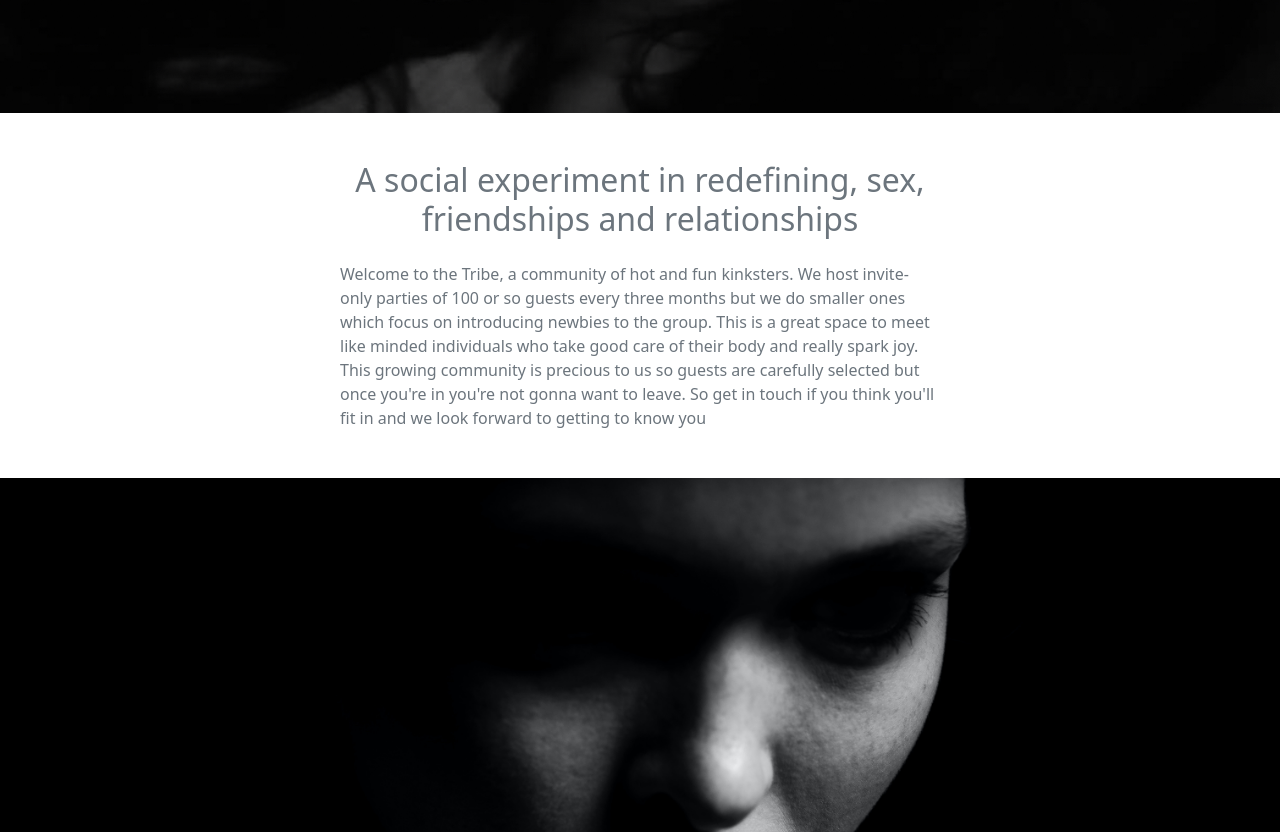
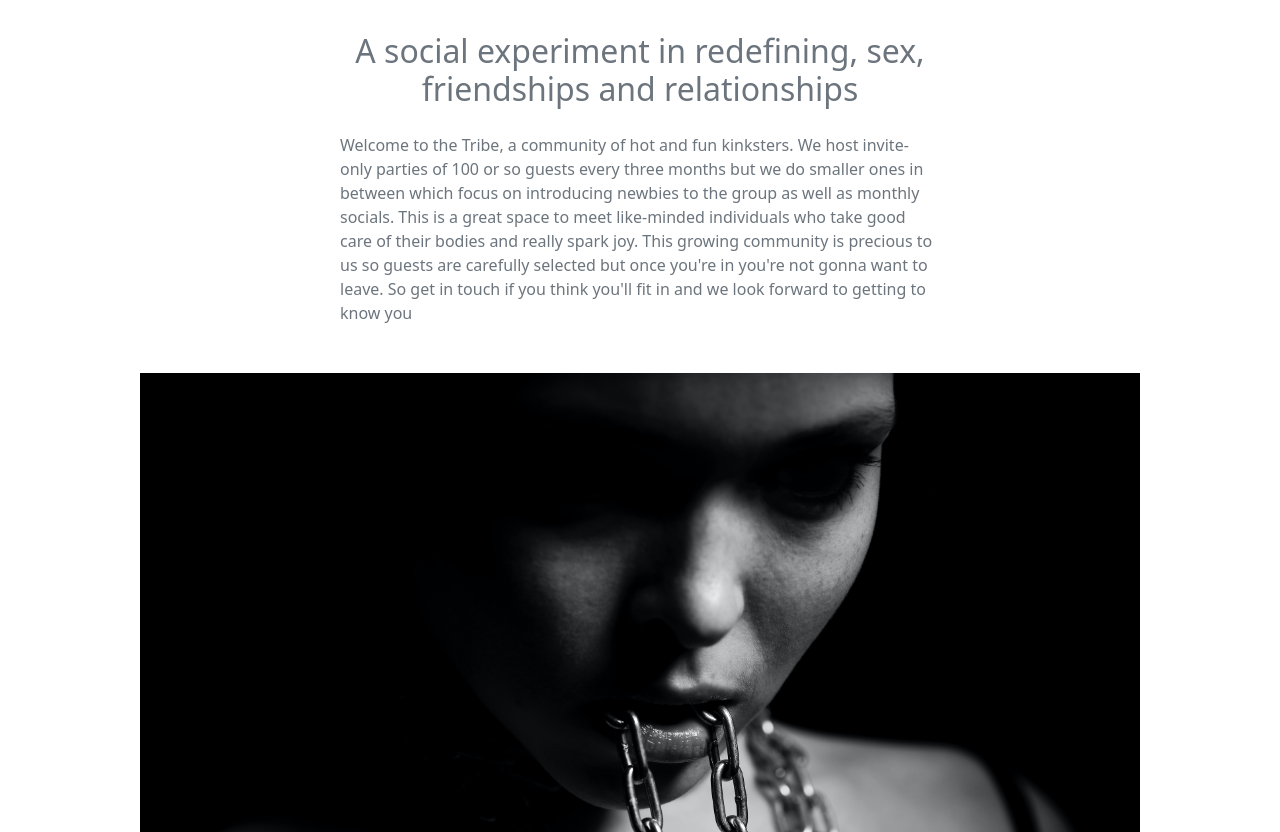
Before and after one commit to dantrovato/the-tribe-react18, a React (Vite) app: page / in a window 1280 px wide. Shown: the part 940-1772 px from the top of the page. Built offline with nearby package versions, Linux system fonts and the light colour scheme.

Commit message:
Add members area, a page for individual events with a password required and add a max width to the div#root to 1000px

```diff
--- a/index.html
+++ b/index.html
@@ -1,10 +1,19 @@
 <!DOCTYPE html>
 <html lang="en">
   <head>
+    <style>
+      #root {
+        max-width: 1000px;
+        margin: 0 auto;
+      }
+      body {
+        background-color: black;
+      }
+    </style>
     <meta charset="UTF-8" />
     <link rel="icon" type="image/svg+xml" href="/vite.svg" />
     <meta name="viewport" content="width=device-width, initial-scale=1.0" />
-    <title>Vite + React + TS</title>
+    <title>The Tribe</title>
   </head>
   <body>
     <div id="root"></div>
--- a/src/components/AboutPage.tsx
+++ b/src/components/AboutPage.tsx
@@ -10,12 +10,13 @@ const AboutPage = () => {
       <p className="text-muted" style={{ maxWidth: "600px", margin: "auto" }}>
         Welcome to the Tribe, a community of hot and fun kinksters. We host
         invite-only parties of 100 or so guests every three months but we do
-        smaller ones which focus on introducing newbies to the group. This is a
-        great space to meet like minded individuals who take good care of their
-        body and really spark joy. This growing community is precious to us so
-        guests are carefully selected but once you're in you're not gonna want
-        to leave. So get in touch if you think you'll fit in and we look forward
-        to getting to know you
+        smaller ones in between which focus on introducing newbies to the group
+        as well as monthly socials. This is a great space to meet like-minded
+        individuals who take good care of their bodies and really spark joy.
+        This growing community is precious to us so guests are carefully
+        selected but once you're in you're not gonna want to leave. So get in
+        touch if you think you'll fit in and we look forward to getting to know
+        you
       </p>
     </div>
   );
```
